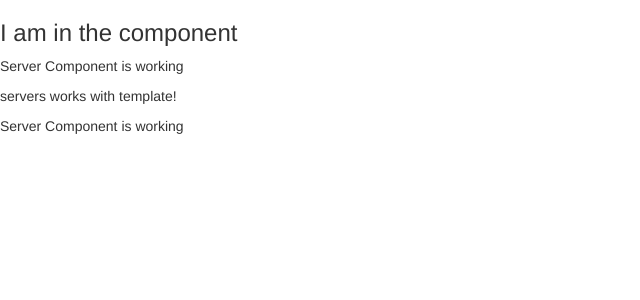
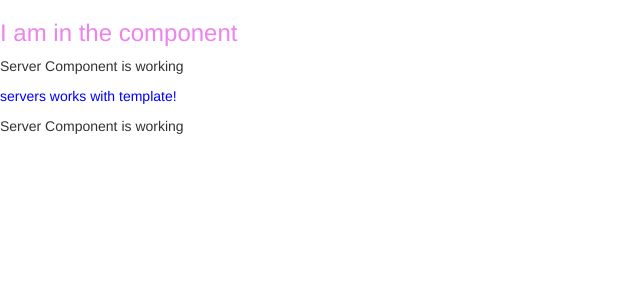
Before and after one commit to cristopherCorrea/angular-basics, an Angular app: page / in a window 1280 px wide. Shown: the top 300 px of the page, without its empty margins (0-640 px from the left). Built offline with nearby package versions, Linux system fonts and the light colour scheme.

Commit message:
adding style with stylesUrl and styles

```diff
--- a/src/app/app.component.css
+++ b/src/app/app.component.css
@@ -0,0 +1,3 @@
+h3 {
+    color: violet;
+}
--- a/src/app/servers/servers.component.ts
+++ b/src/app/servers/servers.component.ts
@@ -5,7 +5,11 @@ import { Component, OnInit } from '@angular/core';
   //you can use template instead of templateUrl to write the html, use it only if the html is shot ``for many lines ''only one line html
   template: `<p>servers works with template!</p>
   <app-server></app-server>`,
-  styleUrls: ['./servers.component.css']
+  styles: [`
+    p {
+      color: blue;
+    }`
+  ]
 })
 export class ServersComponent implements OnInit {
 
```
